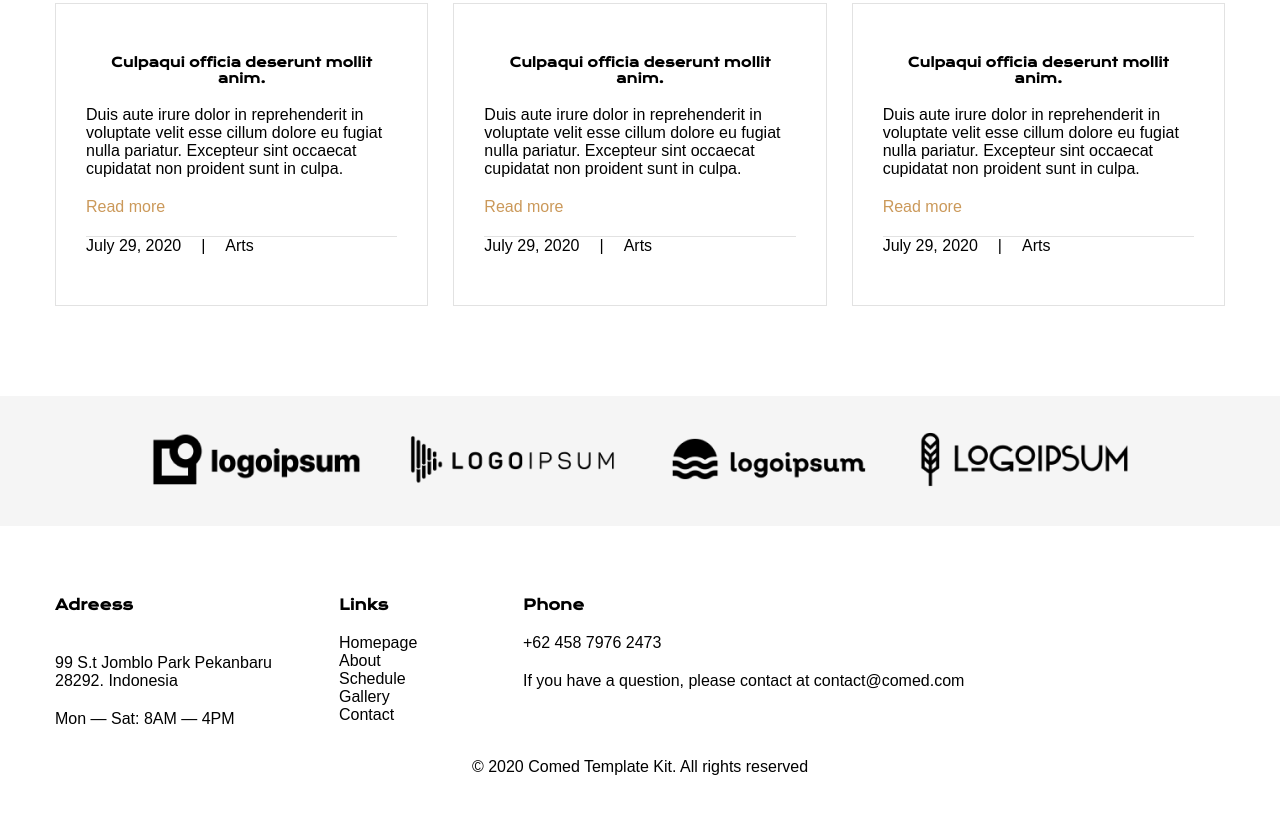
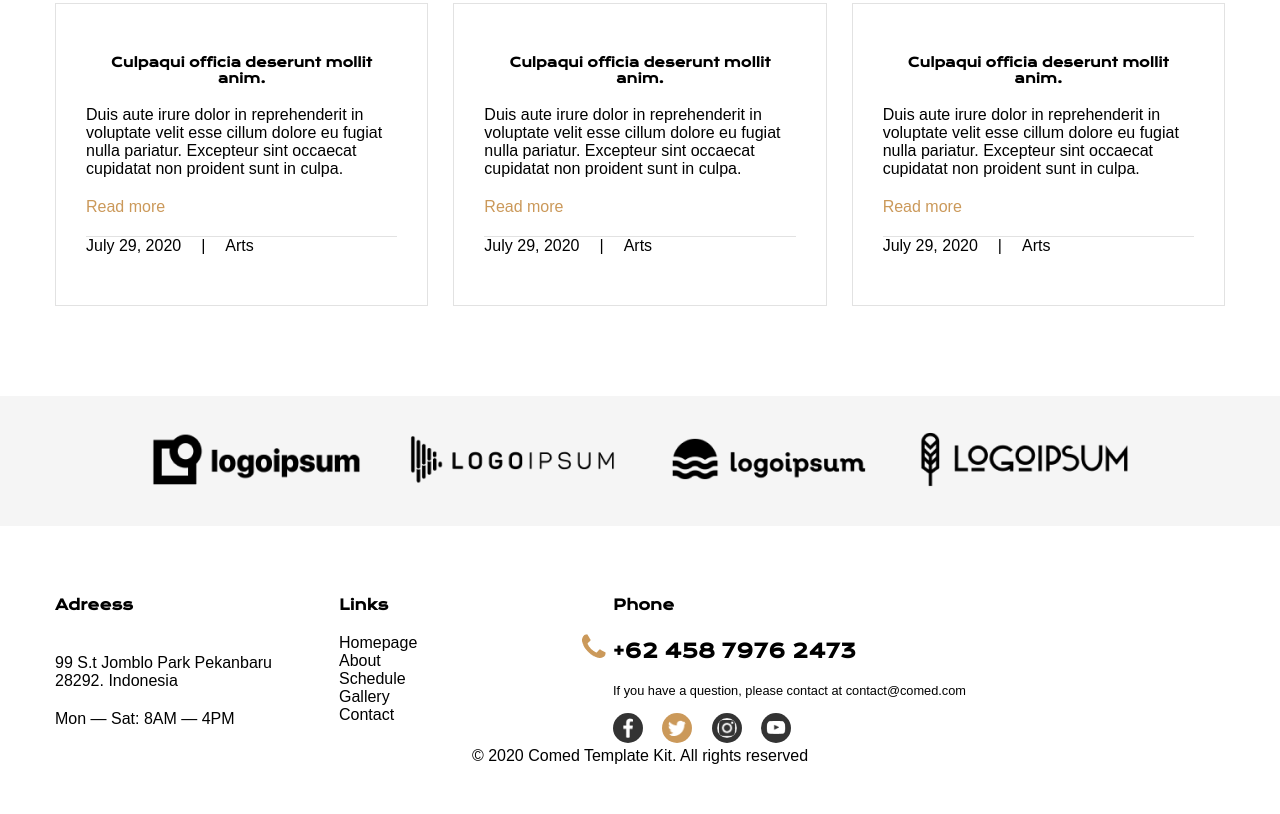
Before and after one commit to classferreiracode/rinhadosestagiarios, a plain HTML site: page participantes/distro104/index.html in a window 1280 px wide. Shown: the part 6234-7048 px from the top of the page. Drawn offline with nearby package versions, Linux system fonts and the light colour scheme.

Commit message:
wip: Ajuste menu

```diff
--- a/participantes/distro104/css/styles.css
+++ b/participantes/distro104/css/styles.css
@@ -9,6 +9,9 @@
     --color-font-light: #ffffff;
     --color-font: #CB995A;
     --color-font-dark: #000000;
+}
+html {
+    scroll-behavior: smooth;
 }
 
 .container {
@@ -540,6 +543,7 @@ margin-bottom: 30px;
     width: 100%;
     margin: auto;
 }
+
 #footerpage {
     display: grid;
     grid-template-columns: 1fr 1fr 3fr;
@@ -585,12 +589,46 @@ margin-bottom: 30px;
 }
 #footerpage_part3 {
     grid-area: footerpage_part3;
+    padding-left: 90px;
 }
 #footerpage_part3 li {
-    font-size: 1rem;
+    list-style-image: url("../img/phone.png");
 }
+#footerpage_part3 li h2 {
+    font-size: 1.2rem;
+}
+#footerpage_part3 p {
+    font-size: .8rem;
+    margin-top: 0px;
+}
+#footerpage_part3 div {
+    text-align: left;
+    margin-top: 15px;
+}
+#footerpage_part3 div a img {
+    width: 30px;
+    height: 30px;
+    margin-right: 15px;
+    border-radius: 50px;
+    padding: 5px;
+    object-fit: contain;
+}
+#footerpage_part3 div #footerpage_part3_facebook img {
+    background-color: #333333;
+}
+#footerpage_part3 div #footerpage_part3_twitter img {
+    background-color: #CB995A;
+}
+
+#footerpage_part3 div #footerpage_part3_instagram img {
+    background-color: #333333;
+}
+
+#footerpage_part3 div #footerpage_part3_youtube img {
+    background-color: #333333;
+}
+
+
 #footerpage_footer {
     grid-area: footerpage_footer;
-
-    padding-top: 30px;
 }
--- a/participantes/distro104/index.html
+++ b/participantes/distro104/index.html
@@ -19,12 +19,12 @@
         <nav>
             <img id="logo" src="./img/logo.svg" alt="imagem de logo da pagina escrita comed">
             <ul>
-                <li><a href="#">Home +</a></li>
-                <li><a href="#">About</a></li>
-                <li><a href="#">Schedule +</a></li>
-                <li><a href="#">Press</a></li>
+                <li><a href="#home">Home +</a></li>
+                <li><a href="#about">About</a></li>
+                <li><a href="#ourschedule">Schedule +</a></li>
+                <li><a href="#onpress">Press</a></li>
                 <li><a href="#">Blog</a></li>
-                <li><a id="menu_contact" href="#">Contact</a></li>
+                <li><a id="menu_contact" href="#contact">Contact</a></li>
             </ul>
         </nav>
     </header>
@@ -346,14 +346,14 @@
         <article id="footerpage_part3">
             <h2>Phone</h2>
             <ul>
-                <li>+62 458 7976 2473</li>
+                <li><h2>+62 458 7976 2473</h2></li>
             </ul>
             <p>If you have a question, please contact at contact@comed.com</p>
             <div>
-                <a href="#"><img src="./img/facebook.png" alt=""></a>
-                <a href="#"><img src="./img/twitter.png" alt=""></a>
-                <a href="#"><img src="./img/instagram.png" alt=""></a>
-                <a href="#"><img src="./img/youtube.png" alt=""></a>
+                <a id="footerpage_part3_facebook" href="#"><img src="./img/facebook.png" alt=""></a>
+                <a id="footerpage_part3_twitter" href="#"><img src="./img/twitter.png" alt=""></a>
+                <a id="footerpage_part3_instagram" href="#"><img src="./img/instagram.png" alt=""></a>
+                <a id="footerpage_part3_youtube" href="#"><img src="./img/youtube.png" alt=""></a>
             </div>
         </article>
 
```
Also changed, not shown: participantes/distro104/img/twiiter.png (deleted).
